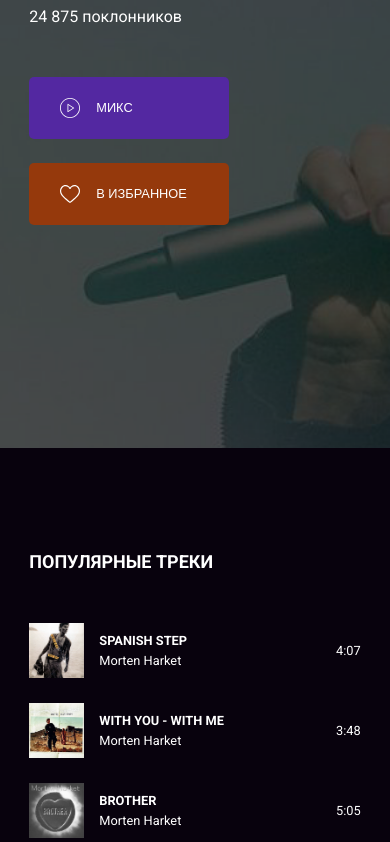
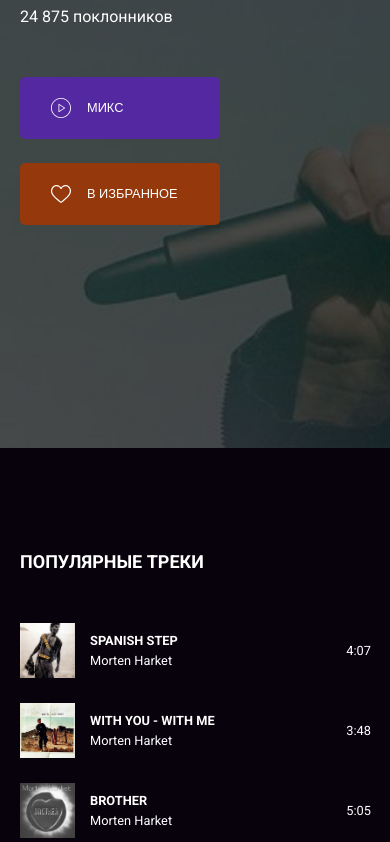
Before and after one commit to MityaDementiy/layout-designer-project-lvl2, a website: page src/artist.html in a window 390 px wide. Shown: the part 281-1123 px from the top of the page. Drawn offline with Linux system fonts and the light colour scheme.

Commit message:
Remove breakpoint

```diff
--- a/src/scss/shared/footer.scss
+++ b/src/scss/shared/footer.scss
@@ -104,9 +104,3 @@
     margin-bottom: 0;
   }
 }
-
-@media screen and (max-width: 400px) {
-  .container {
-    max-width: 85%;
-  }
-}
```
Also changed, not shown: src/css/style.css, 1 other file.
